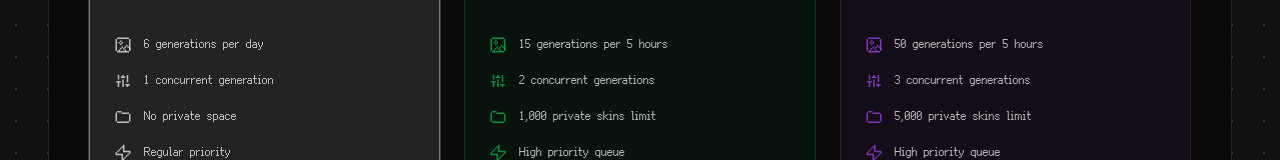
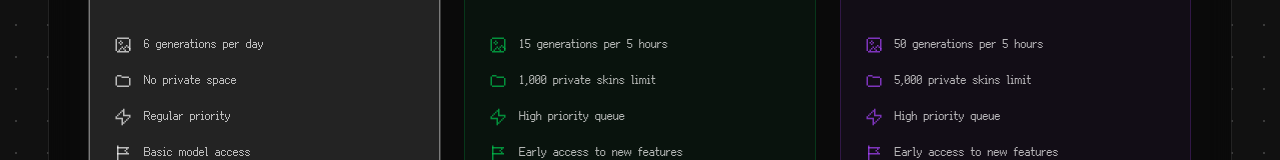
Before and after one commit to EntropyDrop/entropydrop_frontend, a React (Vite) app: page /skin/pro in a window 1280 px wide. Shown: the part 407-567 px from the top of the page. Built offline with nearby package versions, Linux system fonts and the light colour scheme; no server answers.

Commit message:
feat(pro): remove concurrent generations perk list item from subscription views

```diff
--- a/src/pages/ProPage.tsx
+++ b/src/pages/ProPage.tsx
@@ -221,10 +221,7 @@ export function ProPage({ current }: ProPageProps) {
                                     <Icon icon="pixelarticons:image" className={`text-lg mt-0.5 ${tier.styles.icon}`} />
                                     <span className={`text-xs text-white/70 leading-relaxed ${current.fontClass}`}>{tier.perks.quota}</span>
                                 </div>
-                                <div className="flex items-start gap-3">
-                                    <Icon icon="pixelarticons:sliders" className={`text-lg mt-0.5 ${tier.styles.icon}`} />
-                                    <span className={`text-xs text-white/70 leading-relaxed ${current.fontClass}`}>{tier.perks.concurrent}</span>
-                                </div>
+
                                 <div className="flex items-start gap-3">
                                     <Icon icon="pixelarticons:folder" className={`text-lg mt-0.5 ${tier.styles.icon}`} />
                                     <span className={`text-xs text-white/70 leading-relaxed ${current.fontClass}`}>{tier.perks.private}</span>
```
